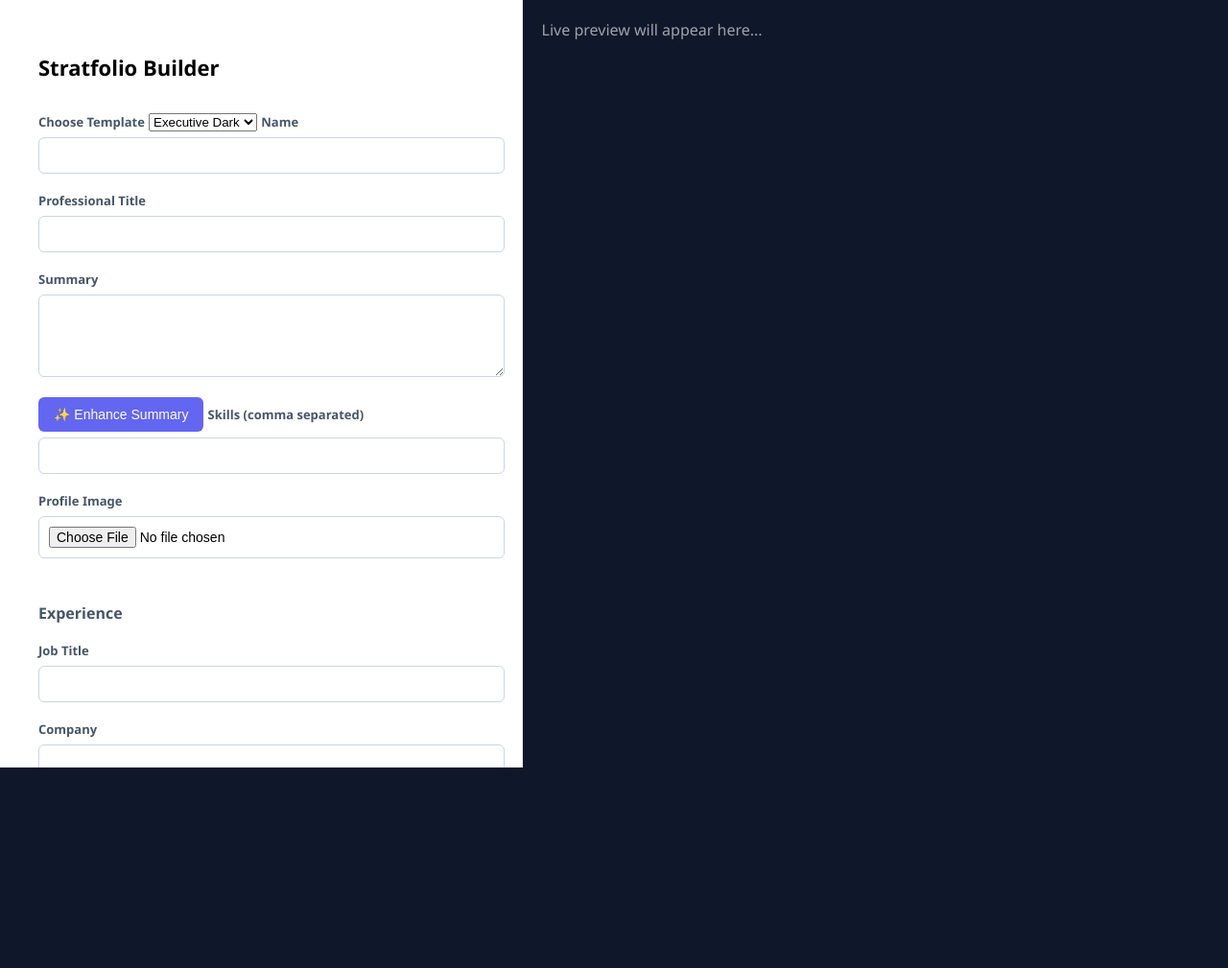
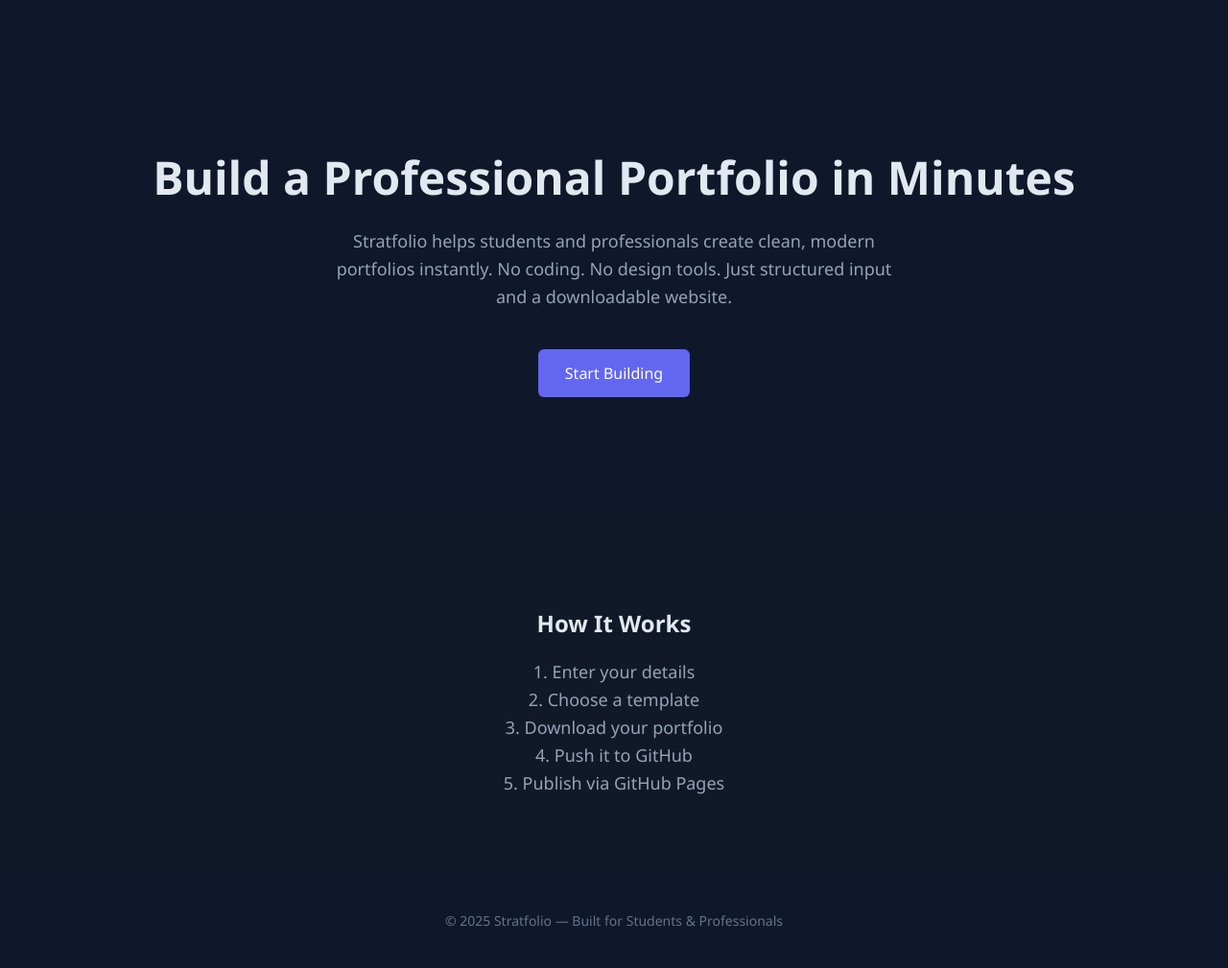
Before and after one commit to KaranKumar004/stratfolio, a FastAPI app: page / in a window 1280 px wide. Shown: the whole page at 96% size. Before the commit the page ends 800 px from the top, so only its background shows below. Run offline with FastAPI, Linux system fonts and the light colour scheme.

Commit message:
Stratfolio v2.0.0

```diff
--- a/app/main.py
+++ b/app/main.py
@@ -1,39 +1,46 @@
 from fastapi import FastAPI, Request, Form, UploadFile, File
-from fastapi.responses import HTMLResponse, JSONResponse
+from fastapi.responses import HTMLResponse, Response
 from fastapi.templating import Jinja2Templates
 from fastapi.staticfiles import StaticFiles
 from typing import List
+from jinja2 import Environment, FileSystemLoader
 import shutil
 import os
-import requests
 
 app = FastAPI()
 
-# Templates
+# Templates directory
 templates = Jinja2Templates(directory="app/templates")
 
-# Static folder for uploaded images
-if not os.path.exists("static"):
-    os.makedirs("static")
+# Ensure static folder exists
+if not os.path.exists("app/static"):
+    os.makedirs("app/static")
 
-app.mount("/static", StaticFiles(directory="static"), name="static")
+app.mount("/static", StaticFiles(directory="app/static"), name="static")
 
 
 # -----------------------------
-# HOME → Redirect to Builder
+# HOME PAGE (Landing)
 # -----------------------------
 @app.get("/", response_class=HTMLResponse)
+async def home(request: Request):
+    return templates.TemplateResponse("home.html", {"request": request})
+
+
+# -----------------------------
+# BUILDER PAGE
+# -----------------------------
+@app.get("/builder", response_class=HTMLResponse)
 async def builder(request: Request):
     return templates.TemplateResponse("builder.html", {"request": request})
 
 
 # -----------------------------
-# GENERATE PORTFOLIO
+# GENERATE PORTFOLIO (View)
 # -----------------------------
 @app.post("/generate", response_class=HTMLResponse)
 async def generate_portfolio(
     request: Request,
-
     template: str = Form("executive_dark.html"),
     name: str = Form(...),
     title: str = Form(...),
@@ -48,10 +55,8 @@ async def generate_portfolio(
     profile_image: UploadFile = File(None)
 ):
 
-    # Process skills
     skills_list = [s.strip() for s in skills.split(",") if s.strip()]
 
-    # Process experiences
     experience_list = []
     for i in range(len(job_title)):
         if job_title[i].strip():
@@ -62,10 +67,9 @@ async def generate_portfolio(
                 "description": job_description[i] if i < len(job_description) else ""
             })
 
-    # Handle image upload
     image_filename = None
     if profile_image and profile_image.filename:
-        image_path = f"static/{profile_image.filename}"
+        image_path = f"app/static/{profile_image.filename}"
         with open(image_path, "wb") as buffer:
             shutil.copyfileobj(profile_image.file, buffer)
         image_filename = profile_image.filename
@@ -87,7 +91,6 @@ async def generate_portfolio(
 @app.post("/preview", response_class=HTMLResponse)
 async def preview_portfolio(
     request: Request,
-
     template: str = Form("executive_dark.html"),
     name: str = Form(""),
     title: str = Form(""),
@@ -116,7 +119,7 @@ async def preview_portfolio(
 
     image_filename = None
     if profile_image and profile_image.filename:
-        image_path = f"static/{profile_image.filename}"
+        image_path = f"app/static/{profile_image.filename}"
         with open(image_path, "wb") as buffer:
             shutil.copyfileobj(profile_image.file, buffer)
         image_filename = profile_image.filename
@@ -133,38 +136,8 @@ async def preview_portfolio(
 
 
 # -----------------------------
-# AI SUMMARY ENHANCEMENT
-# (Using Ollama locally)
+# DOWNLOAD PORTFOLIO (HTML)
 # -----------------------------
-@app.post("/enhance-summary")
-async def enhance_summary(summary: str = Form(...)):
-
-    prompt = f"""
-Rewrite this professional summary to sound polished, executive-level,
-clear, confident and concise:
-
-{summary}
-"""
-
-    try:
-        response = requests.post(
-            "http://localhost:11434/api/generate",
-            json={
-                "model": "mistral",
-                "prompt": prompt,
-                "stream": False
-            }
-        )
-
-        enhanced = response.json()["response"]
-
-        return JSONResponse({"enhanced": enhanced})
-
-    except:
-        return JSONResponse({"enhanced": summary})
-from fastapi.responses import Response
-from jinja2 import Environment, FileSystemLoader
-
 @app.post("/download")
 async def download_portfolio(
     request: Request,
@@ -192,7 +165,6 @@ async def download_portfolio(
                 "description": job_description[i] if i < len(job_description) else ""
             })
 
-    # Render template manually
     env = Environment(loader=FileSystemLoader("app/templates"))
     template_file = env.get_template(template)
 
--- a/app/templates/builder.html
+++ b/app/templates/builder.html
@@ -125,8 +125,8 @@
 
             <label>Summary</label>
             <textarea name="summary" rows="4"></textarea>
+            <button type="button" disabled class="secondary-btn"> ✨ AI Enhancement (Pro — Coming Soon)</button>
 
-            <button type="button" class="secondary-btn" onclick="enhanceSummary()">✨ Enhance Summary</button>
             <div id="ai-loading" class="ai-loading">Enhancing summary...</div>
 
             <label>Skills (comma separated)</label>
--- /dev/null
+++ b/app/templates/home.html
@@ -0,0 +1,82 @@
+<!DOCTYPE html>
+<html>
+<head>
+    <title>Stratfolio — Build Your Portfolio in Minutes</title>
+    <style>
+        body {
+            margin: 0;
+            font-family: 'Segoe UI', Arial, sans-serif;
+            background: #0f172a;
+            color: #e2e8f0;
+            text-align: center;
+        }
+
+        .hero {
+            padding: 120px 20px;
+        }
+
+        h1 {
+            font-size: 48px;
+            margin-bottom: 20px;
+        }
+
+        p {
+            font-size: 18px;
+            color: #94a3b8;
+            max-width: 600px;
+            margin: auto;
+            line-height: 1.6;
+        }
+
+        .btn {
+            display: inline-block;
+            margin-top: 40px;
+            padding: 14px 28px;
+            background: #6366f1;
+            color: white;
+            text-decoration: none;
+            border-radius: 6px;
+        }
+
+        .section {
+            padding: 80px 20px;
+            background: #111827;
+        }
+
+        footer {
+            padding: 40px;
+            font-size: 14px;
+            color: #64748b;
+        }
+    </style>
+</head>
+<body>
+
+<div class="hero">
+    <h1>Build a Professional Portfolio in Minutes</h1>
+    <p>
+        Stratfolio helps students and professionals create clean,
+        modern portfolios instantly. No coding. No design tools.
+        Just structured input and a downloadable website.
+    </p>
+
+    <a href="/builder" class="btn">Start Building</a>
+</div>
+
+<div class="section">
+    <h2>How It Works</h2>
+    <p>
+        1. Enter your details<br>
+        2. Choose a template<br>
+        3. Download your portfolio<br>
+        4. Push it to GitHub<br>
+        5. Publish via GitHub Pages
+    </p>
+</div>
+
+<footer>
+    © 2025 Stratfolio — Built for Students & Professionals
+</footer>
+
+</body>
+</html>
```
